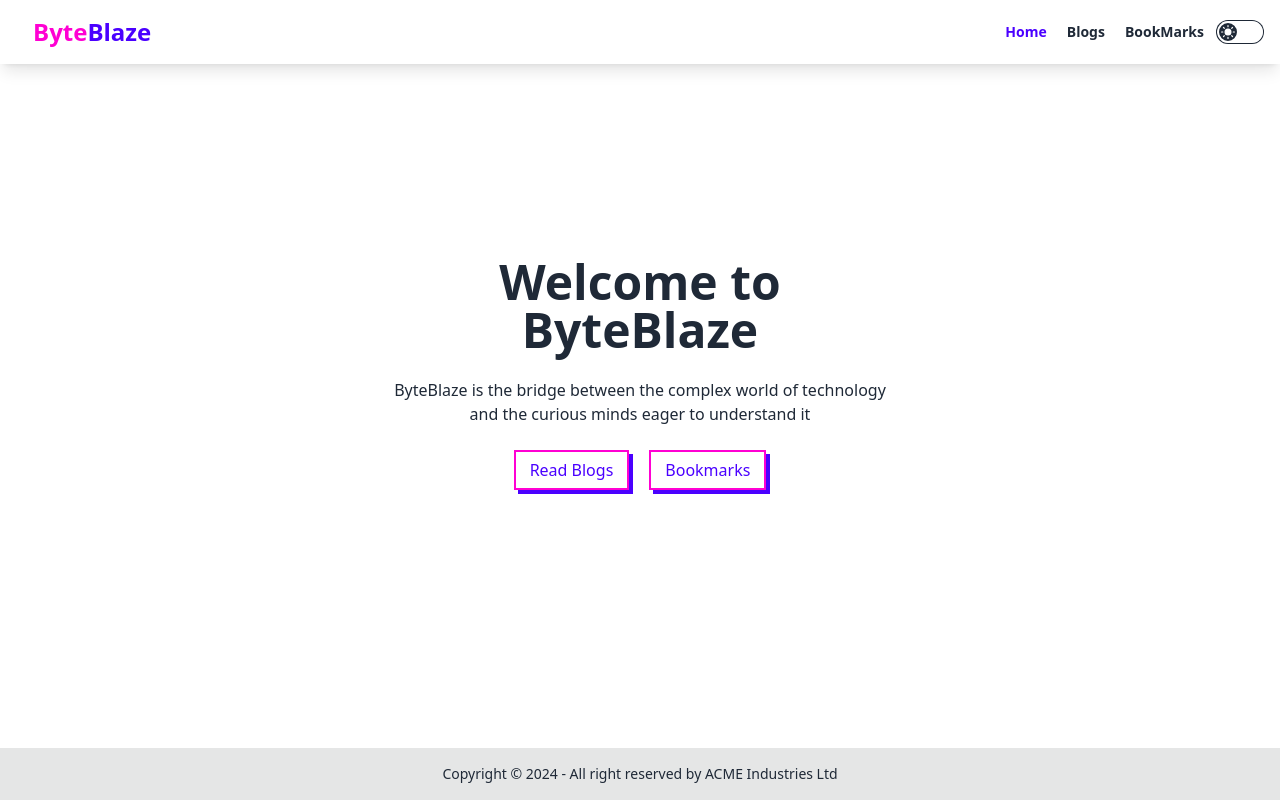
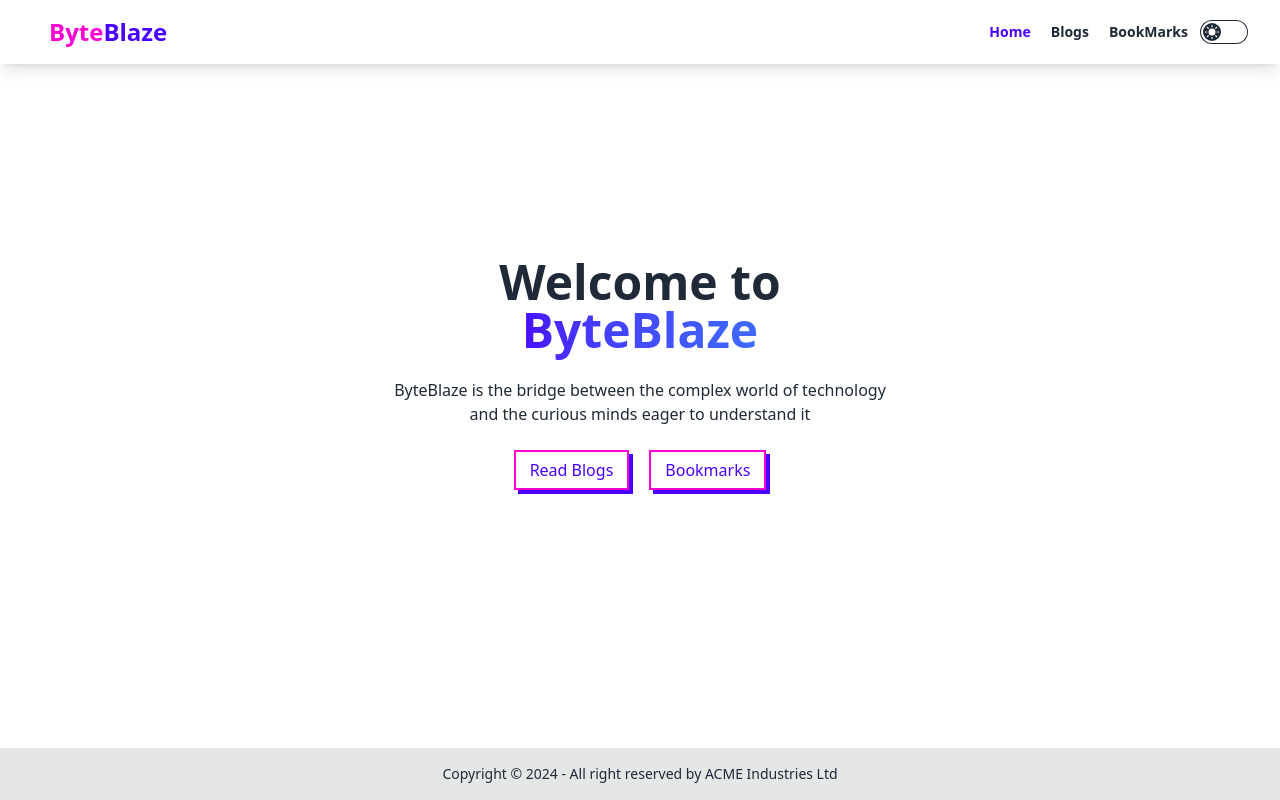
Before and after one commit to devenamulshikder/Byte-Blaze, a React app: page / in a window 1280 px wide. Built offline with nearby package versions, Linux system fonts and the light colour scheme; the HTML template or start-up script is replaced by a standard one.

Commit message:
text gradient added

```diff
--- a/src/Pages/Home.jsx
+++ b/src/Pages/Home.jsx
@@ -1,9 +1,12 @@
 import Hero from "../components/Hero";
+
+import wave from '../assets/wave.svg'
 
 const Home = () => {
   return (
-    <div className="flex flex-col justify-center items-center min-h-[calc(100vh-116px)]">
+    <div className="flex relative flex-col justify-center items-center min-h-[calc(100vh-116px)]">
       <Hero></Hero>
+      <img className="absolute bottom-0 w-full" src={wave} alt="" />
     </div>
   );
 };
--- a/src/components/Hero.jsx
+++ b/src/components/Hero.jsx
@@ -6,7 +6,10 @@ const Hero = () => {
       <div className="hero-content text-center">
         <div className="max-w-lg">
           <h1 className="text-5xl font-bold">
-            Welcome to <span>ByteBlaze</span>
+            Welcome to{" "}
+            <span className="bg-gradient-to-r bg-300% from-primary via-blue-500 to-secondary text-transparent bg-clip-text animate-gradient">
+              ByteBlaze
+            </span>
           </h1>
           <p className="py-6">
             ByteBlaze is the bridge between the complex world of technology and
--- a/src/components/Nav.jsx
+++ b/src/components/Nav.jsx
@@ -20,7 +20,7 @@ const Nav = () => {
     }
 
   return (
-    <div className="navbar bg-base-100 shadow-lg px-4 fixed z-10">
+    <div className="navbar bg-base-100 shadow-lg px-4 sm:px-8 fixed z-10">
       <div className="flex-1">
         <Link to='/' className="btn btn-ghost gap-0 text-secondary normal-case font-bold text-2xl">
           Byte<span className="text-primary">Blaze</span>
--- a/tailwind.config.js
+++ b/tailwind.config.js
@@ -3,7 +3,21 @@
 export default {
   content: ["./index.html", "./src/**/*.{js,ts,jsx,tsx}"],
   theme: {
-    extend: {},
+    extend: {
+      keyframes: {
+        animatedgradient: {
+          "0%": { backgroundPosition: "0% 50%" },
+          "50%": { backgroundPosition: "100% 50%" },
+          "100%": { backgroundPosition: "0% 50%" },
+        },
+      },
+      backgroundSize: {
+        "300%": "300%",
+      },
+      animation: {
+        gradient: "animatedgradient 6s ease infinite alternate",
+      },
+    },
   },
   plugins: [require("daisyui")],
   daisyui: {
```
